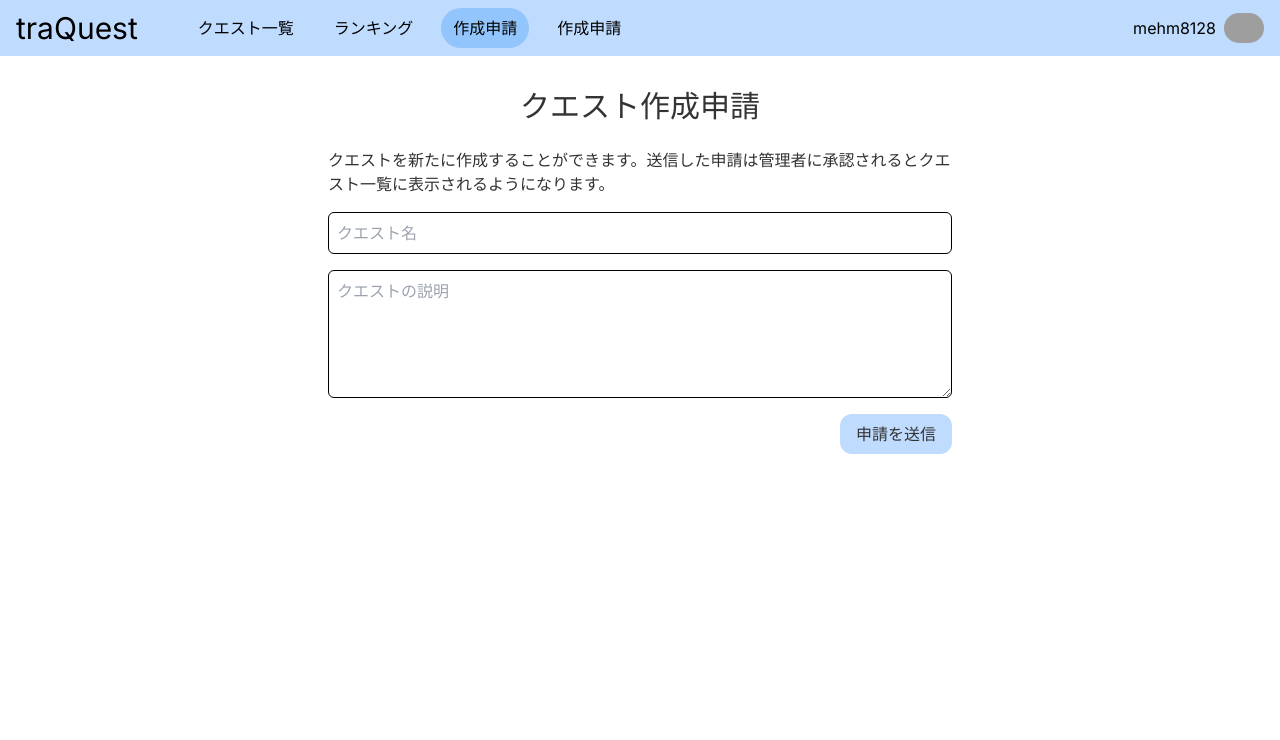
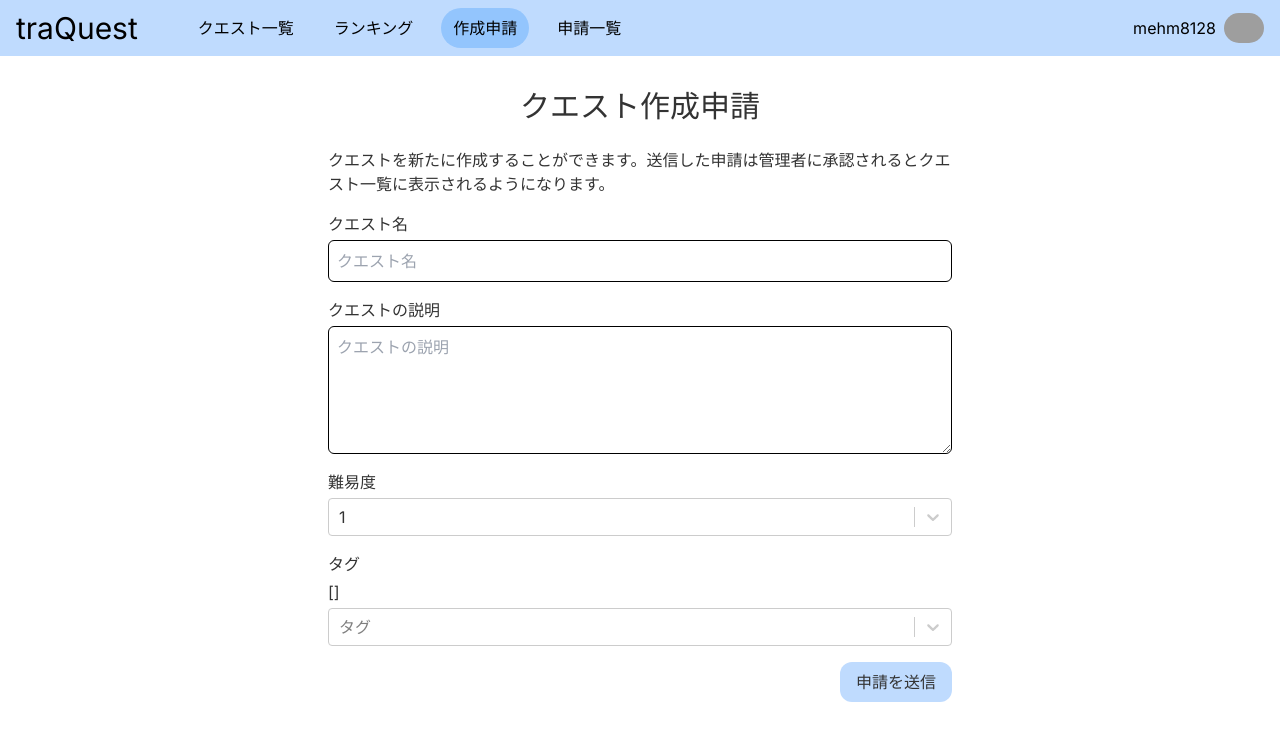
Before and after one commit to mehm8128/traQuest-UI, a Next.js app: page /request in a window 1280 px wide. Shown: the top 740 px of the page. Built offline with nearby package versions, Linux system fonts and the light colour scheme; grey boxes are pictures that could not be loaded.

Commit message:
react-selectの導入

```diff
--- a/package.json
+++ b/package.json
@@ -19,6 +19,7 @@
     "postcss": "8.4.23",
     "react": "18.2.0",
     "react-dom": "18.2.0",
+    "react-select": "^5.7.3",
     "tailwindcss": "3.3.2",
     "typescript": "5.0.4"
   }
--- /dev/null
+++ b/src/apis/tags/mocks.ts
@@ -0,0 +1,10 @@
+export const tag = (id: string) => ({
+	id,
+	name: `tag${id}`,
+	createdAt: `2023-01-0${id}T00:00:00.000Z`,
+})
+
+export const tags = (n: number) =>
+	Array(n)
+		.fill(null)
+		.map((_, i) => tag(i.toString()))
--- /dev/null
+++ b/src/apis/tags/types.ts
@@ -0,0 +1,5 @@
+export interface Tag {
+	id: string
+	name: string
+	createdAt: string
+}
--- a/src/app/request/page.tsx
+++ b/src/app/request/page.tsx
@@ -1,21 +1,121 @@
+"use client"
+
+import { tags } from "@/apis/tags/mocks"
+import { useState } from "react"
+import CreatableSelect from "react-select/creatable"
+import Select from "react-select"
+import { QuestRequest } from "@/apis/quests/types"
+import { useRouter } from "next/navigation"
+
+const levelOptions = Array(5)
+	.fill(0)
+	.map((_, i) => ({ value: i + 1, label: i + 1 }))
+const tagOptions = tags(3).map((tag) => ({ value: tag.id, label: tag.name }))
+
+interface Option {
+	value: string
+	label: string
+	__new__?: boolean
+}
+
 export default function Request() {
+	const [title, setTitle] = useState("")
+	const [description, setDescription] = useState("")
+	const [selectedLevel, setSelectedLevel] = useState(levelOptions[0])
+	const [selectedTags, setSelectedTags] = useState<Option[]>([])
+	const [isSubmitting, setIsSubmitting] = useState(false)
+
+	const router = useRouter()
+
+	const handleCreateTag = (tags: Option[]) => {
+		try {
+			const requestData: string[] = tags.map((tag) => tag.value)
+			// todo: 送信処理
+		} catch {
+			alert("エラーが発生しました。")
+			return []
+		}
+		//todo: tag ids
+		return []
+	}
+
+	const handleSubmit = () => {
+		setIsSubmitting(true)
+		const newTags: string[] = handleCreateTag(
+			selectedTags.filter((tag) => tag.__new__ !== undefined)
+		)
+
+		try {
+			const requestData: QuestRequest = {
+				title,
+				description,
+				level: selectedLevel.value,
+				tags: selectedTags.map((tag) => tag.value).concat(newTags),
+			}
+			// todo: 送信処理
+			alert("申請を送信しました。")
+			router.push("/")
+		} catch {
+			alert("エラーが発生しました。")
+		}
+		setIsSubmitting(false)
+	}
+
 	return (
 		<div className="w-1/2 mx-auto py-4">
 			<h1 className="text-3xl mt-2 text-center">クエスト作成申請</h1>
 			<p className="mt-6 mb-4">
 				クエストを新たに作成することができます。送信した申請は管理者に承認されるとクエスト一覧に表示されるようになります。
 			</p>
-			<form className="flex flex-col gap-4">
+			<form
+				className="flex flex-col gap-4"
+				onSubmit={(e) => e.preventDefault()}
+			>
+				<label className="flex flex-col gap-1">
+					<span>クエスト名</span>
 					<input
+						value={title}
+						onChange={(e) => setTitle(e.target.value)}
 						placeholder="クエスト名"
 						className="w-full border border-black rounded-md p-2"
 					/>
+				</label>
+				<label className="flex flex-col gap-1">
+					<span>クエストの説明</span>
 					<textarea
+						value={description}
+						onChange={(e) => setDescription(e.target.value)}
 						placeholder="クエストの説明"
 						className="w-full min-h-[128px] border border-black rounded-md p-2"
 					/>
+				</label>
+				<label className="flex flex-col gap-1">
+					<span>難易度</span>
+					<Select
+						placeholder="難易度"
+						name="level"
+						options={levelOptions}
+						defaultValue={levelOptions[0]}
+						onChange={(val) => (val ? setSelectedLevel(val) : null)}
+					/>
+				</label>
+				<label className="flex flex-col gap-1">
+					<span>タグ</span>
+					{JSON.stringify(selectedTags)}
+					<CreatableSelect
+						placeholder="タグ"
+						isMulti
+						name="tags"
+						options={tagOptions}
+						onChange={(val) => (val ? setSelectedTags([...val]) : null)}
+					/>
+				</label>
 				<div className="text-right">
-					<button className="bg-blue-200 hover:bg-blue-300 px-4 py-2 rounded-xl">
+					<button
+						className="bg-blue-200 hover:bg-blue-300 px-4 py-2 rounded-xl"
+						onClick={handleSubmit}
+						disabled={isSubmitting}
+					>
 						申請を送信
 					</button>
 				</div>
--- a/src/components/Header.tsx
+++ b/src/components/Header.tsx
@@ -47,7 +47,7 @@ export default function Header() {
 								currentPath === "/admin" ? " bg-blue-300" : ""
 							}`}
 						>
-							作成申請
+							申請一覧
 						</Link>
 					)}
 				</div>
```
Also changed, not shown: src/apis/quests/mocks.ts (+2 -7 lines), src/apis/quests/types.ts (+10 -5 lines), 1 other file (tests, documents, lock files or other folders). Lines whose indentation alone changed are shown as unchanged.
